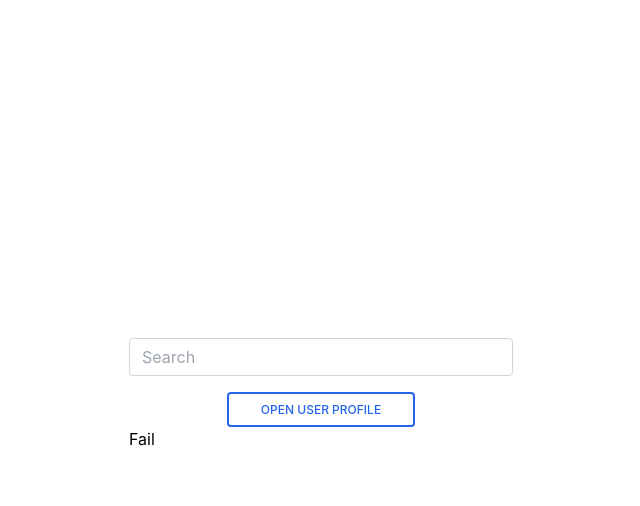
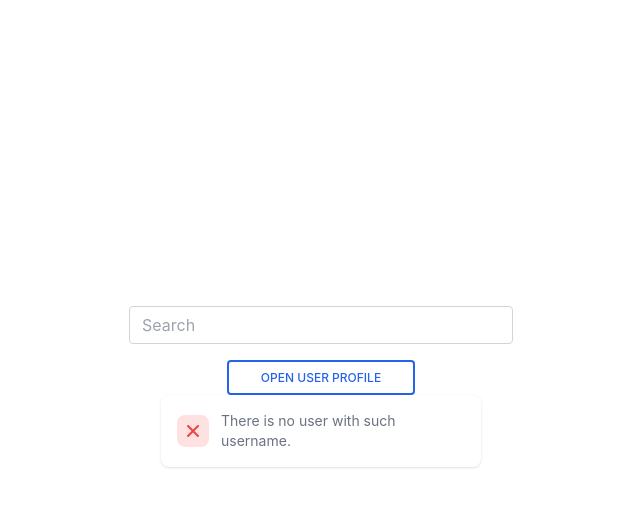
Before and after one commit to anof1r/git-system, a React (Create React App) app: page / in a window 1280 px wide. Both pictures are taken after a click on the button "OPEN USER PROFILE". Shown: the top 506 px of the page, without its empty margins (319-959 px from the left). Built offline with nearby package versions, Linux system fonts and the light colour scheme; no server answers.

Commit message:
error toast

```diff
--- a/src/actions/user.js
+++ b/src/actions/user.js
@@ -11,6 +11,9 @@ export const getUser = (userName) => {
             dispatch(setIsFetched(true))
         } catch (e) {
             dispatch(setFail(true))
+            setTimeout(() => {
+                dispatch(setFail(false))
+              }, "3000")
         }
     }
 }
--- a/src/components/UserPage/UserPage.jsx
+++ b/src/components/UserPage/UserPage.jsx
@@ -27,7 +27,7 @@ function UserPage() {
                 isFetched === true
                     ?
                     <>
-                        <img src={img} alt="" className='mx-auto' />
+                        <img src={img} alt="" className='mx-auto rounded-full' />
                         <h1 className="text-3xl font-bold underline text-center">
                             {user} Repositories :
                         </h1>
--- a/src/components/UserSearch/UserSearch.jsx
+++ b/src/components/UserSearch/UserSearch.jsx
@@ -40,7 +40,13 @@ function UserSearch() {
                     type="button"
                     id="button-addon3"
                     onClick={() => redirectToProfile()}>Open user profile</button>
-                {isFail && <span>Fail</span>}
+                {isFail && <div id="toast-danger" class="flex items-center p-4 mx-auto mb-4 w-full max-w-xs text-gray-500 bg-white rounded-lg shadow dark:text-gray-400 dark:bg-gray-800" role="alert">
+                    <div class="inline-flex flex-shrink-0 justify-center items-center w-8 h-8 text-red-500 bg-red-100 rounded-lg dark:bg-red-800 dark:text-red-200">
+                        <svg aria-hidden="true" class="w-5 h-5" fill="currentColor" viewBox="0 0 20 20" xmlns="http://www.w3.org/2000/svg"><path fill-rule="evenodd" d="M4.293 4.293a1 1 0 011.414 0L10 8.586l4.293-4.293a1 1 0 111.414 1.414L11.414 10l4.293 4.293a1 1 0 01-1.414 1.414L10 11.414l-4.293 4.293a1 1 0 01-1.414-1.414L8.586 10 4.293 5.707a1 1 0 010-1.414z" clip-rule="evenodd"></path></svg>
+                        <span class="sr-only">Error icon</span>
+                    </div>
+                    <div class="ml-3 text-sm font-normal ">There is no user with such username.</div>
+                </div>}
             </div>
         </div>
     );
```
